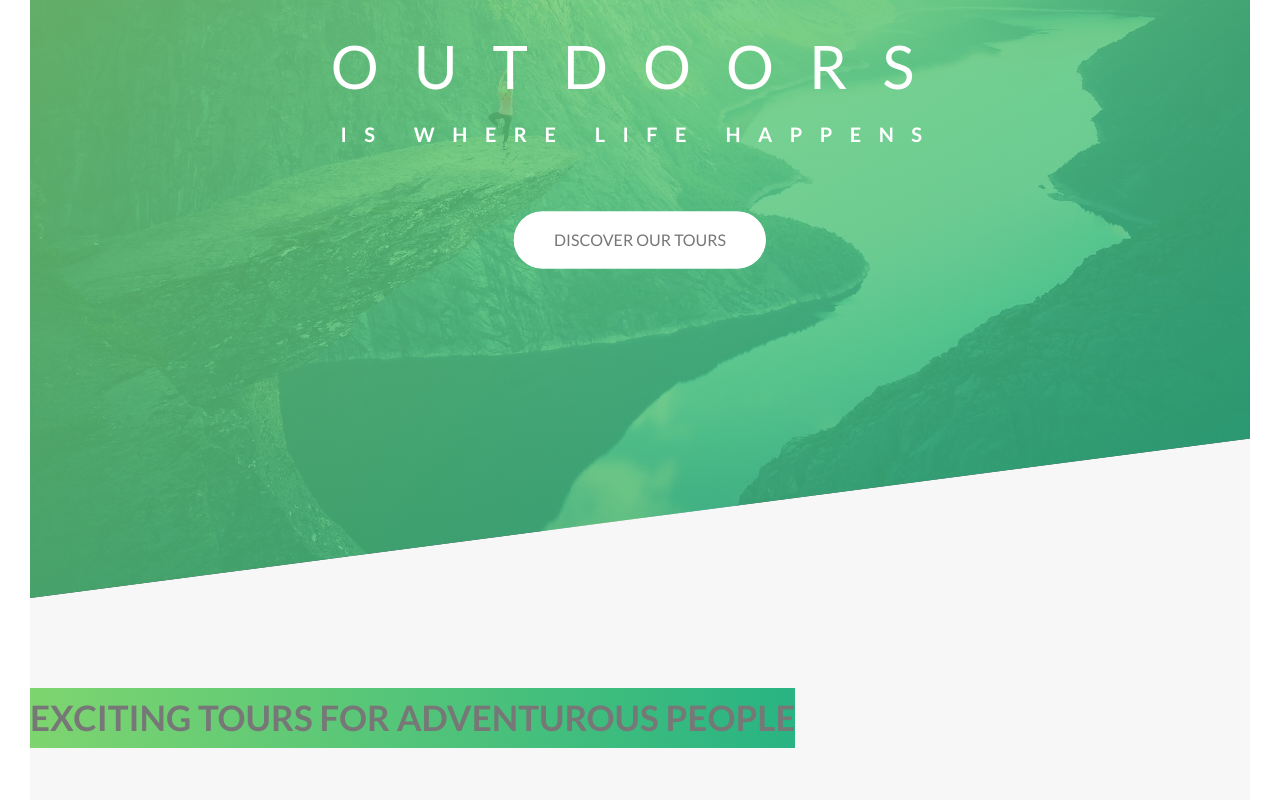
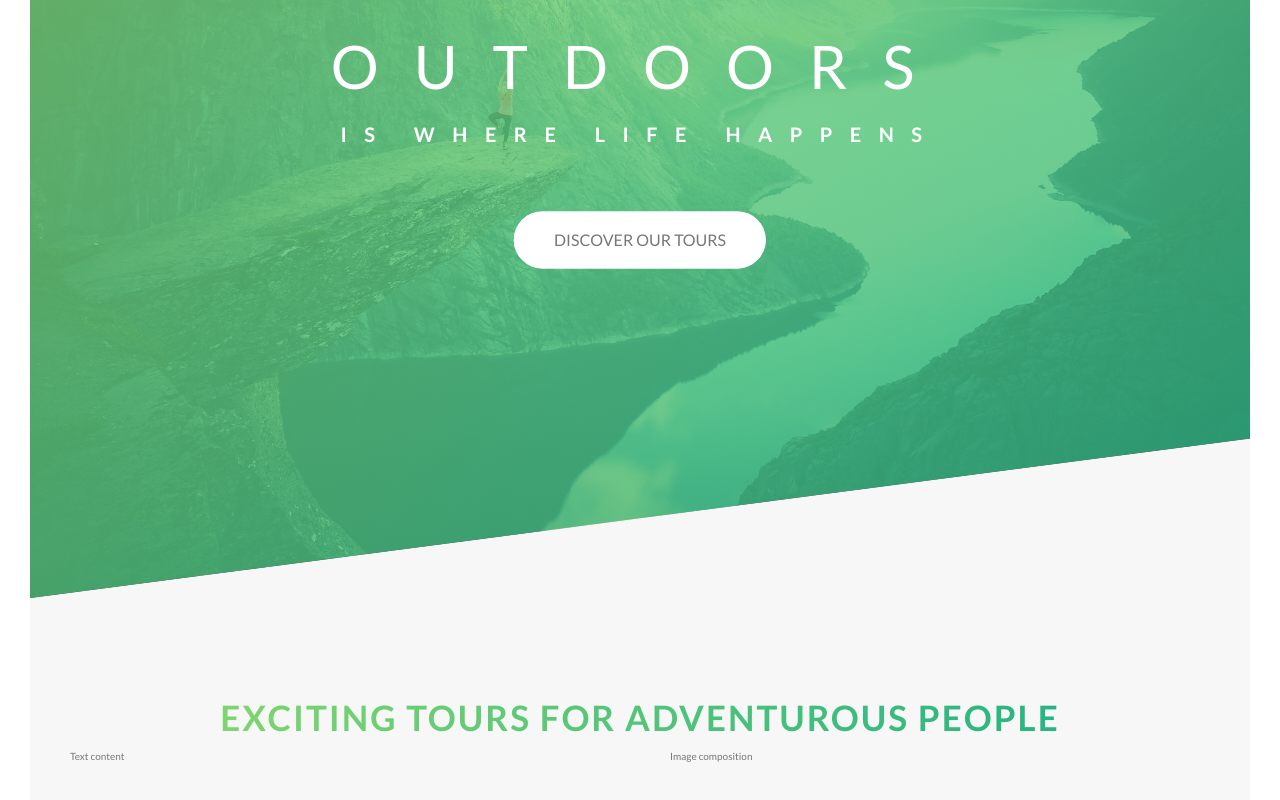
Before and after one commit to SaadBajwa659/natour, a React (Create React App) app: page / in a window 1280 px wide. Shown: the part 192-992 px from the top of the page. Built offline with nearby package versions, Linux system fonts and the light colour scheme.

Commit message:
added the heading in the about section with cool effects

```diff
--- a/src/pages/Home.js
+++ b/src/pages/Home.js
@@ -27,20 +27,30 @@ const Home = () => {
         <div className="header__text-box">
           <h1 className="heading-primary">
             <span className="heading-primary--main">Outdoors</span>
-            <span className="heading-primary--sub">
-              is where life happens
-            </span>
+            <span className="heading-primary--sub">is where life happens</span>
           </h1>
 
-          <a href="#" className="btn btn--white btn--animated">Discover our tours</a>
+          <a href="#" className="btn btn--white btn--animated">
+            Discover our tours
+          </a>
         </div>
       </header>
 
       <main>
         <section className="section-about">
-          <h2 className="heading-secondary">
-            Exciting tours for adventurous people
-          </h2>
+          <div className="u-center-text">
+            <h2 className="heading-secondary">
+              Exciting tours for adventurous people
+            </h2>
+          </div>
+          <div className="row">
+            <div className="col-1-of-2">
+              Text content
+            </div>
+            <div className="col-1-of-2">
+              Image composition
+            </div>
+        </div>
         </section>
       </main>
 
@@ -114,9 +124,6 @@ const Home = () => {
         </div>
       </section>
        */}
-
-
-
     </div>
   );
 };
--- a/src/sass/base/Typography.scss
+++ b/src/sass/base/Typography.scss
@@ -43,4 +43,13 @@ body {
     rgb(126, 213, 111),
     rgb(40, 180, 131)
   );
+  -webkit-background-clip: text;
+  color: transparent;
+  letter-spacing: 2px;
+  transition: all .2s;
+
+  &:hover {
+    transform: skewY(2deg) skewX(15deg) scale(1.1);
+    text-shadow: .5rem 1rem 2rem rgba($color: #000000, $alpha: .2);
+  }
 }
--- a/src/sass/base/Utilities.scss
+++ b/src/sass/base/Utilities.scss
@@ -0,0 +1 @@
+.u-center-text { text-align: center; }
--- a/src/sass/layout/Grid.scss
+++ b/src/sass/layout/Grid.scss
@@ -1,7 +1,6 @@
 .row {
   max-width: var(--grid-width);
-  background-color: #eee;
-  margin: 0  auto;
+  margin: 0 auto;
 
   &::after {
     content: "";
@@ -14,7 +13,6 @@
   }
 
   [class^="col-"] {
-    background-color: orangered;
     float: left;
 
     &:not(:last-child) {
@@ -31,7 +29,11 @@
   }
 
   .col-2-of-3 {
-    width: calc(2 * ((100% - 2 * #{var(--gutter-horizontal)}) / 3) + #{var(--gutter-horizontal)});
+    width: calc(
+      2 * ((100% - 2 * #{var(--gutter-horizontal)}) / 3) + #{var(
+          --gutter-horizontal
+        )}
+    );
   }
 
   .col-1-of-4 {
@@ -39,10 +41,18 @@
   }
 
   .col-2-of-4 {
-    width: calc(2 * ((100% - 3 * #{var(--gutter-horizontal)}) / 4) + #{var(--gutter-horizontal)});
+    width: calc(
+      2 * ((100% - 3 * #{var(--gutter-horizontal)}) / 4) + #{var(
+          --gutter-horizontal
+        )}
+    );
   }
 
   .col-3-of-4 {
-    width: calc(3 * ((100% - 3 * #{var(--gutter-horizontal)}) / 4) + 2 * #{var(--gutter-horizontal)});
+    width: calc(
+      3 * ((100% - 3 * #{var(--gutter-horizontal)}) / 4) + 2 * #{var(
+          --gutter-horizontal
+        )}
+    );
   }
 }
```
